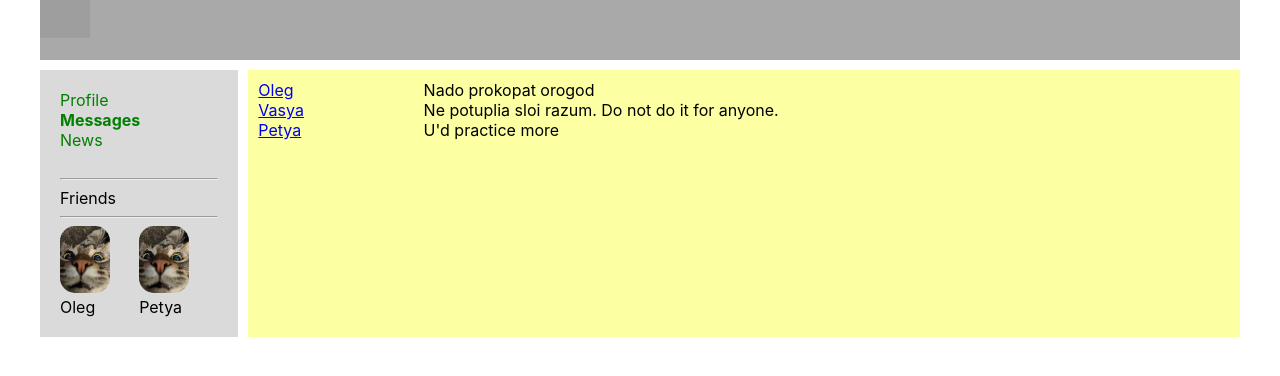
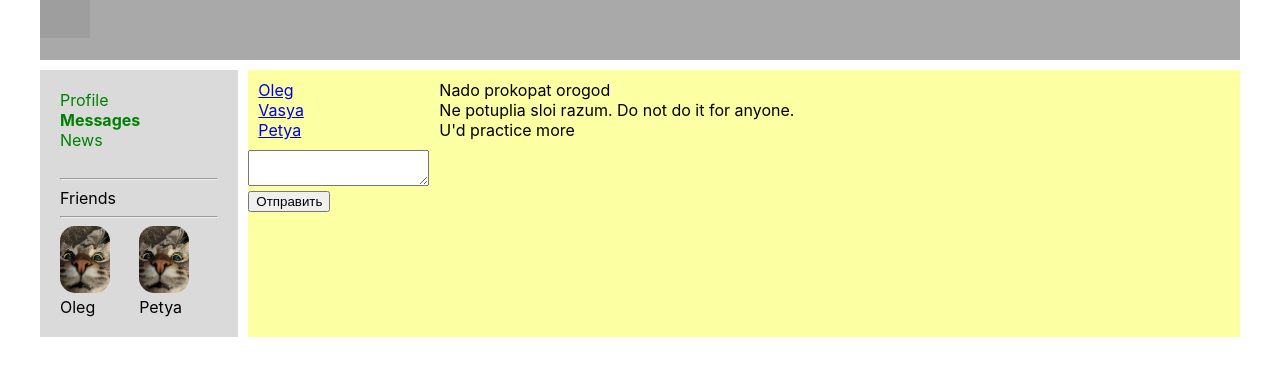
Before and after one commit to Amankaium/social_network, a React (Create React App) app: page /messages in a window 1280 px wide. Shown: the top 376 px of the page. Built offline with nearby package versions, Linux system fonts and the light colour scheme; grey boxes are pictures that could not be loaded.

Commit message:
ref for message and posts

```diff
--- a/src/compotents/Messages/Messages.jsx
+++ b/src/compotents/Messages/Messages.jsx
@@ -3,6 +3,7 @@ import s from './Messages.module.css';
 import {NavLink} from 'react-router-dom';
 import Dialog from './Dialog';
 import Message from './Message';
+import NewMessage from './NewMessage';
 
 const Messages = (props) => {
 
@@ -20,6 +21,9 @@ const Messages = (props) => {
             <div className={s.messages}>
                 {messageElements}
             </div>
+            <div>
+                <NewMessage/>
+            </div>
         </div>
     );
 }
--- /dev/null
+++ b/src/compotents/Messages/NewMessage.jsx
@@ -0,0 +1,17 @@
+import React from 'react'
+
+const NewMessage = () => {
+
+    let messageRef = React.createRef()
+
+    const addMessage = () => alert(messageRef.current.value)
+
+    return (
+        <div>
+            <textarea ref={messageRef}></textarea>
+            <button onClick={addMessage}>Отправить</button>
+        </div>
+    );
+}
+
+export default NewMessage;
--- a/src/compotents/Profile/MyPosts/MyPosts.jsx
+++ b/src/compotents/Profile/MyPosts/MyPosts.jsx
@@ -6,12 +6,19 @@ const MyPosts = (props) => {
 
     let posts = props.posts.map(post => <Post message={post.message} rating={post.rating}/>);
 
+    let postElem = React.createRef();
+
+    const someAction = () => {
+        let txt = postElem.current.value
+        alert(txt);
+    };
+
     return (
         <div className={s.posts}>
             My Posts
             <div>
-                <textarea></textarea>
-                <button>Add</button>
+                <textarea ref={postElem}></textarea>
+                <button onClick={someAction}>Add</button>
             </div>
             <div>
                 <hr/>
```
